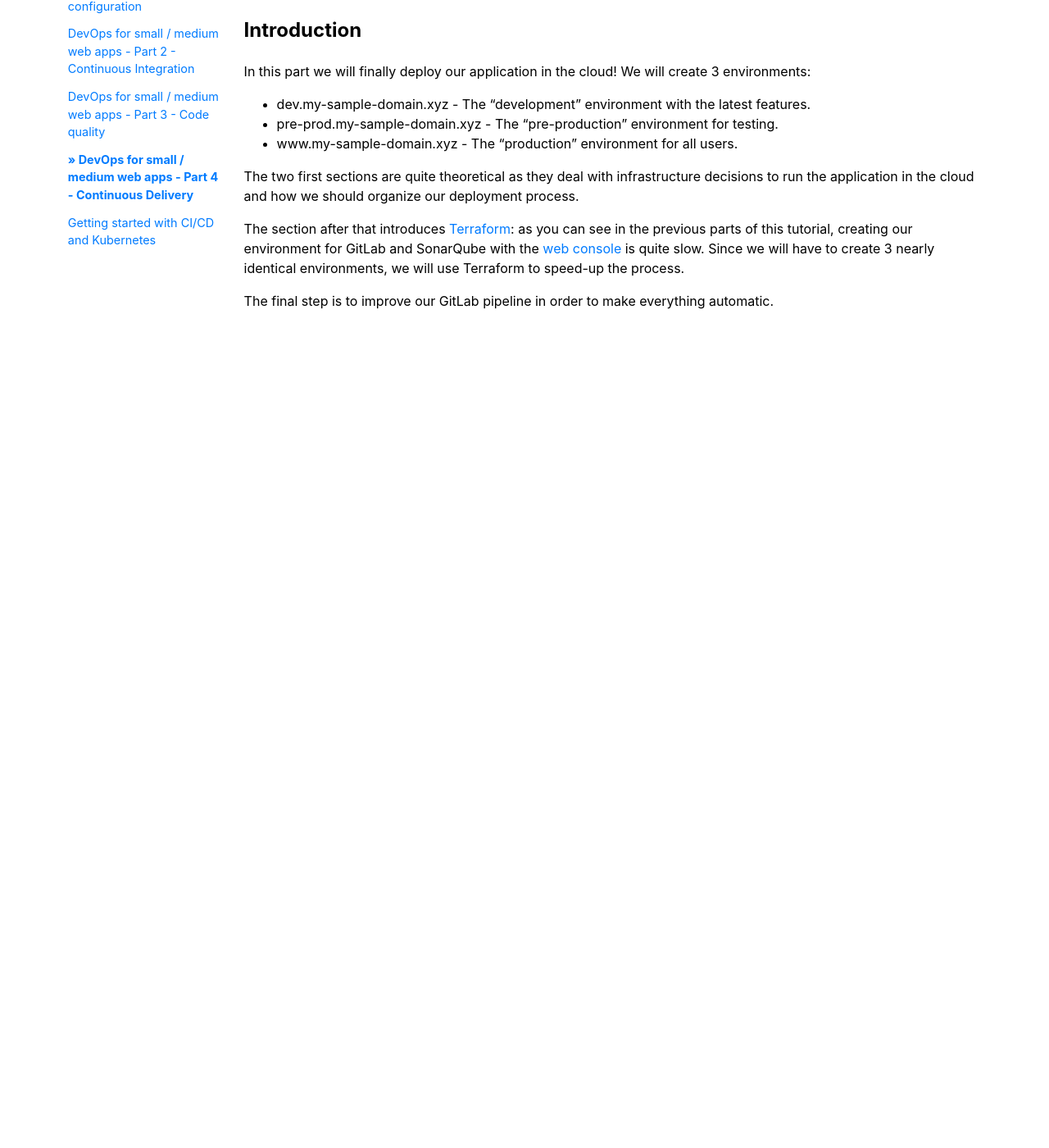
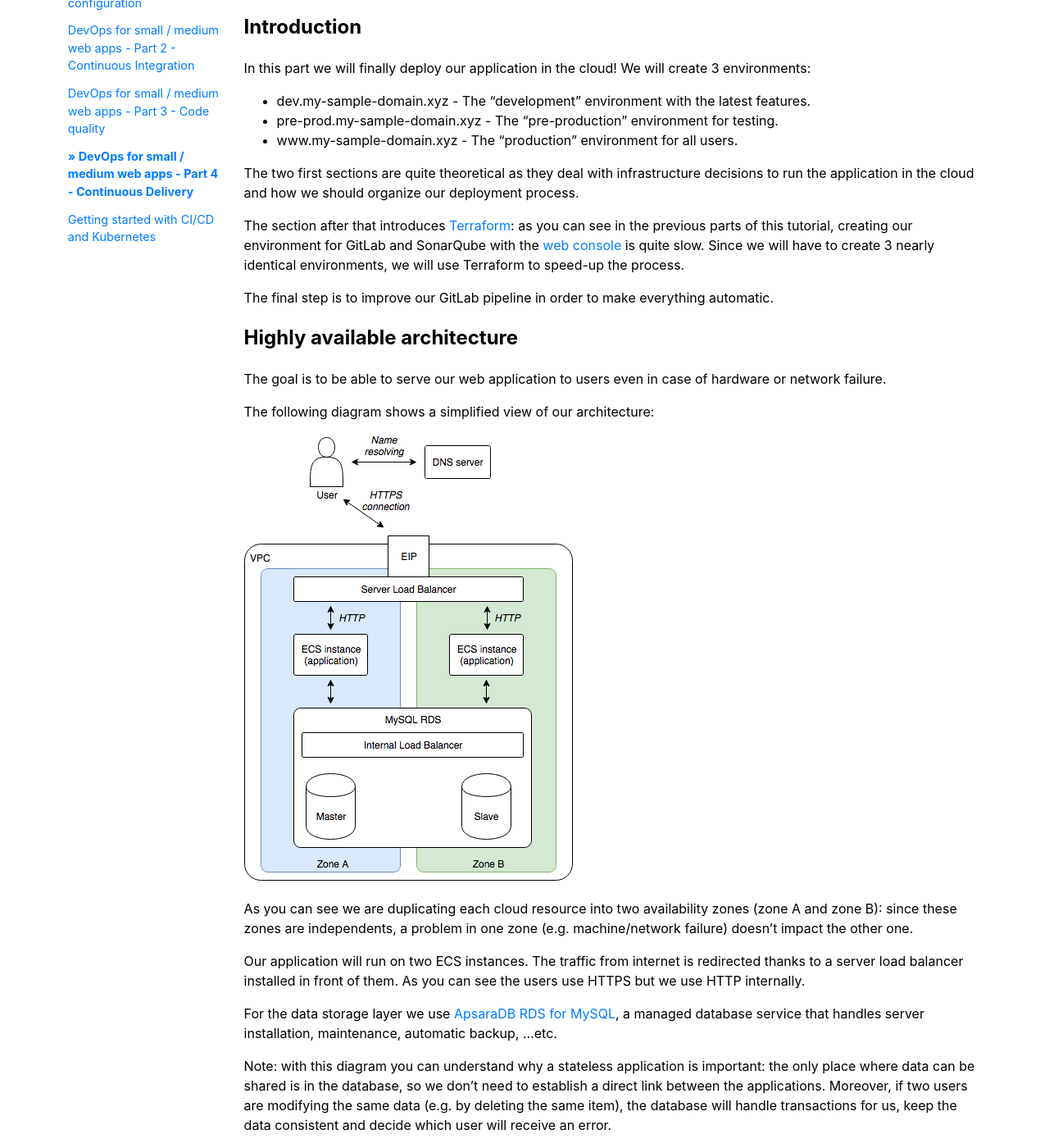
Before and after one commit to alibabacloud-howto/devops, a Jekyll site: the page built from tutorials/devops_for_small_to_medium_web_applications/part_04_continuous_delivery.md, in a window 1280 px wide and 1400 px high, scrolled down 319 px. Shown: the whole window at 82% size. Built offline with Jekyll 4.4.1, drawn with Linux system fonts in a browser that asks for light colours; our own code applies the rules of GitHub Pages for plain Markdown files; before the commit the page ends 900 px from its top, so only the background shows below that; some of the changed text lies outside the part shown.

Commit message:
Create a "Highly available architecture" section.

```diff
--- a/tutorials/devops_for_small_to_medium_web_applications/part_04_continuous_delivery.md
+++ b/tutorials/devops_for_small_to_medium_web_applications/part_04_continuous_delivery.md
@@ -5,7 +5,7 @@ layout: default
 
 ## Summary
 0. [Introduction](#introduction)
-1. High-availability architecture
+1. [Highly available architecture](#highly-available-architecture)
 2. GitLab flow
 3. Infrastructure-as-code with Terraform
 4. Pipeline improvements
@@ -25,3 +25,24 @@ the [web console](https://home-intl.console.aliyun.com/) is quite slow. Since we
 identical environments, we will use Terraform to speed-up the process.
 
 The final step is to improve our GitLab pipeline in order to make everything automatic.
+
+## Highly available architecture
+The goal is to be able to serve our web application to users even in case of hardware or network failure.
+
+The following diagram shows a simplified view of our architecture:
+
+![HA architecture](images/diagrams/ha-architecture.png)
+
+As you can see we are duplicating each cloud resource into two availability zones (zone A and zone B): since these zones
+are independents, a problem in one zone (e.g. machine/network failure) doesn't impact the other one.
+
+Our application will run on two ECS instances. The traffic from internet is redirected thanks to a server load balancer
+installed in front of them. As you can see the users use HTTPS but we use HTTP internally.
+
+For the data storage layer we use [ApsaraDB RDS for MySQL](https://www.alibabacloud.com/product/apsaradb-for-rds-mysql),
+a managed database service that handles server installation, maintenance, automatic backup, ...etc.
+
+Note: with this diagram you can understand why a stateless application is important: the only place where data can be
+shared is in the database, so we don't need to establish a direct link between the applications. Moreover, if two users
+are modifying the same data (e.g. by deleting the same item), the database will handle transactions for us, keep
+the data consistent and decide which user will receive an error.
```
Also changed, not shown: tutorials/devops_for_small_to_medium_web_applications/images/diagrams/ha-architecture.xml (added, +1 -0 lines), tutorials/devops_for_small_to_medium_web_applications/images/diagrams/ha-architecture.png (added).
